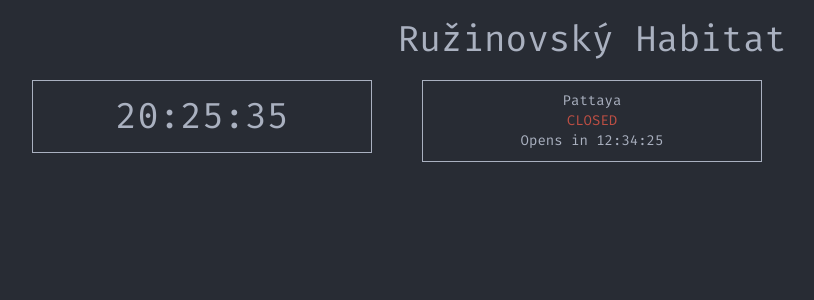
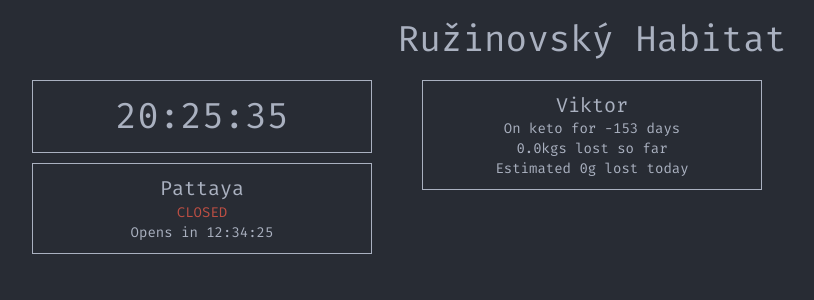
Before and after one commit to viktorsec/dashboard, a React (Create React App) app: page / in a window 1280 px wide. Shown: the top 300 px of the page, without its empty margins (48-862 px from the left). Built offline with nearby package versions, Linux system fonts and the light colour scheme; no server answers.

Commit message:
Extend Fitness component (#1)

```diff
--- a/src/App.js
+++ b/src/App.js
@@ -3,6 +3,7 @@ import {Grid, Row, Col} from 'react-bootstrap'
 import Header from './components/Header/Header'
 import Blockchain from './components/Blockchain/Blockchain'
 import Clock from './components/Clock/Clock'
+import Fitness from './components/Fitness/Fitness'
 import Weather from './components/Weather/Weather'
 import Pattaya from './components/Pattaya/Pattaya'
 import './App.css'
@@ -18,9 +19,10 @@ class App extends Component {
           <Row>
             <Col xs={6} md={4}>
               <Clock />
+              <Pattaya />
             </Col>
             <Col xs={6} md={4}>
-              <Pattaya />
+              <Fitness name="Viktor" />
             </Col>
             <Col xs={6} md={4}>
               <Weather location="Bratislava" showCurrent />
--- /dev/null
+++ b/src/components/Fitness/Data.js
@@ -0,0 +1,11 @@
+import moment from 'moment'
+
+export const Weight = {
+  Innitial: null,
+  Current: null,
+  LossPerDay: null,
+}
+
+export const Keto = {
+  Start: moment('2018-07-30', 'YYYY-MM-DD'),
+}
--- a/src/components/Fitness/Fitness.js
+++ b/src/components/Fitness/Fitness.js
@@ -1,14 +1,44 @@
 import React, {Component} from 'react'
-import {Weight} from './WeightData'
+import {Weight, Keto} from './Data'
+import moment from 'moment'
+
+const NUMBER_OF_SECONDS_IN_DAY = 24 * 60 * 60
 
 export default class Fitness extends Component {
+  state = {}
+
+  componentDidMount() {
+    this.interval = setInterval(this.tick.bind(this), 1000)
+  }
+
+  componentWillUnmount() {
+    clearInterval(this.interval)
+  }
+
+  roundToPrecision(number, precision) {
+    return Math.round(number * precision) / precision
+  }
+
+  tick() {
+    const startOfDay = moment().startOf('day')
+    const secondsSinceStartOfDay = moment().diff(startOfDay, 'seconds')
+    const portionOfDayGone = secondsSinceStartOfDay / NUMBER_OF_SECONDS_IN_DAY
+    const lostToday = this.roundToPrecision(portionOfDayGone * Weight.LossPerDay, 100)
+    this.setState({lostToday})
+  }
 
   render() {
+    const {name} = this.props
     const lostKgs = Number.parseFloat(Weight.Innitial - Weight.Current).toPrecision(2)
+    const onKetoFor = moment().diff(Keto.Start, 'days') + 1
+    const {lostToday} = this.state
 
     return (
       <div className="Module">
-        {lostKgs} kgs lost so far
+        <div className="large">{name}</div>
+        On keto for {onKetoFor} days<br />
+        {lostKgs}kgs lost so far<br />
+        Estimated {lostToday}g lost today
       </div>
     )
   }
--- a/src/components/Fitness/WeightData.js
+++ /dev/null
@@ -1,4 +0,0 @@
-export const Weight = {
-  Innitial: 130.7,
-  Current: 127.5,
-}
--- a/src/components/Pattaya/Pattaya.js
+++ b/src/components/Pattaya/Pattaya.js
@@ -81,7 +81,7 @@ export default class Pattaya extends Component {
   render() {
     return (
       <div className="Module">
-        Pattaya
+        <div className="large">Pattaya</div>
         {this.renderStatus()}
       </div>
     )
```
